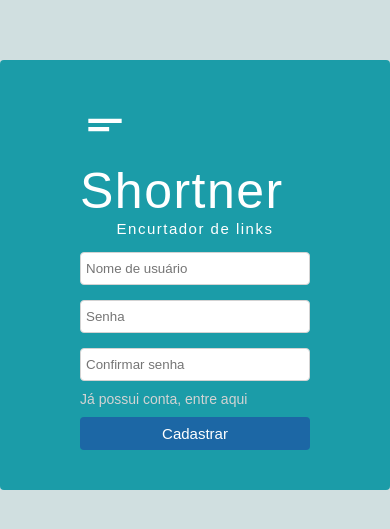
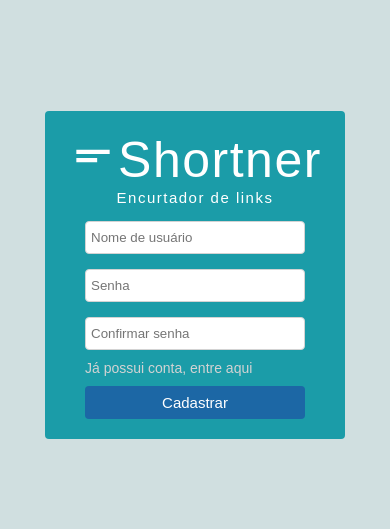
Before and after one commit to pedrob/shortner-frontend, a React (Create React App) app: page /registrar in a window 390 px wide. Shown: the part 147-676 px from the top of the page. Built offline with nearby package versions, Linux system fonts and the light colour scheme; no server answers.

Commit message:
feat: Add Responsiveness

```diff
--- a/src/components/Header/styles.ts
+++ b/src/components/Header/styles.ts
@@ -22,6 +22,16 @@ export const Logo = styled.div`
   span {
     font-size: 8px;
   }
+  @media (max-width: 599px) {
+    max-width: 100px;
+    width: 100%;
+    div {
+      display: flex;
+    }
+    span {
+      font-size: 5px;
+    }
+  }
 `;
 
 export const LogoIcon = styled(MdShortText)`
@@ -35,6 +45,14 @@ export const UserSection = styled.section`
     color: var(--l-gray);
     font-size: 16px;
     margin-right: 20px;
+  }
+  @media (max-width: 599px) {
+    max-width: 100px;
+    width: 100%;
+    span {
+      font-size: 12px;
+      margin-right: 8px;
+    }
   }
 `;
 
--- a/src/components/UrlsList/styles.ts
+++ b/src/components/UrlsList/styles.ts
@@ -43,6 +43,26 @@ export const UrlInfo = styled.li`
       -webkit-box-orient: vertical;
     }
   }
+
+  @media (max-width: 599px) {
+    flex-direction: column;
+    height: fit-content;
+    padding: 10px 10px 0 10px;
+    div {
+      align-items: flex-start;
+      width: 100%;
+      margin-bottom: 10px;
+      overflow: scroll;
+
+      span:first-child {
+        margin: 0;
+      }
+      a {
+        overflow: scroll;
+        text-align: left;
+      }
+    }
+  }
 `;
 
 export const CustomBsTrash = styled(BsTrash)`
--- a/src/pages/Home/styles.ts
+++ b/src/pages/Home/styles.ts
@@ -14,9 +14,13 @@ export const Content = styled.main`
   align-self: center;
   flex-direction: column;
   margin-top: 80px;
+  padding: 20px 40px;
   .urlsSectionTitle {
     color: var(--d-gray);
     margin-top: 30px;
+  }
+  @media (max-width: 599px) {
+    margin-top: 20px;
   }
 `;
 
@@ -24,6 +28,9 @@ export const URLBar = styled.form`
   width: 100%;
   display: flex;
   border: none;
+  @media (max-width: 599px) {
+    flex-direction: column;
+  }
 `;
 
 export const URLInput = styled.input`
@@ -31,6 +38,10 @@ export const URLInput = styled.input`
   padding: 8px 5px;
   border: 1px solid var(--l-gray);
   border-radius: 4px;
+
+  @media (max-width: 599px) {
+    font-size: 10px;
+  }
 `;
 
 export const URLBarButton = styled.input`
@@ -43,6 +54,11 @@ export const URLBarButton = styled.input`
   cursor: pointer;
   :hover {
     background: var(--h-blue);
+  }
+
+  @media (max-width: 599px) {
+    margin-top: 10px;
+    padding: 5px;
   }
 `;
 
@@ -57,4 +73,8 @@ export const URLsNotFound = styled.div`
   border-radius: 4px;
   color: var(--d-blue);
   font-weight: bold;
+  @media (max-width: 599px) {
+    padding: 0 10px;
+    text-align: center;
+  }
 `;
--- a/src/pages/LoginPage/styles.ts
+++ b/src/pages/LoginPage/styles.ts
@@ -15,9 +15,14 @@ export const Form = styled.form`
   display: flex;
   flex-direction: column;
   background-color: var(--blue);
-  width: 500px;
+  max-width: 500px;
+  width: 100%;
   padding: 40px 80px;
   border-radius: 4px;
+  @media (max-width: 599px) {
+    width: 300px;
+    padding: 20px 40px;
+  }
 `;
 
 export const Logo = styled.div`
@@ -29,6 +34,11 @@ export const Logo = styled.div`
   align-items: center;
   span {
     font-size: 15px;
+  }
+  @media (max-width: 599px) {
+    div {
+      display: flex;
+    }
   }
 `;
 
--- a/src/pages/RegisterPage/styles.ts
+++ b/src/pages/RegisterPage/styles.ts
@@ -18,6 +18,10 @@ export const Form = styled.form`
   width: 500px;
   padding: 40px 80px;
   border-radius: 4px;
+  @media (max-width: 599px) {
+    width: 300px;
+    padding: 20px 40px;
+  }
 `;
 
 export const Logo = styled.div`
@@ -29,6 +33,11 @@ export const Logo = styled.div`
   align-items: center;
   span {
     font-size: 15px;
+  }
+  @media (max-width: 599px) {
+    div {
+      display: flex;
+    }
   }
 `;
 
```
